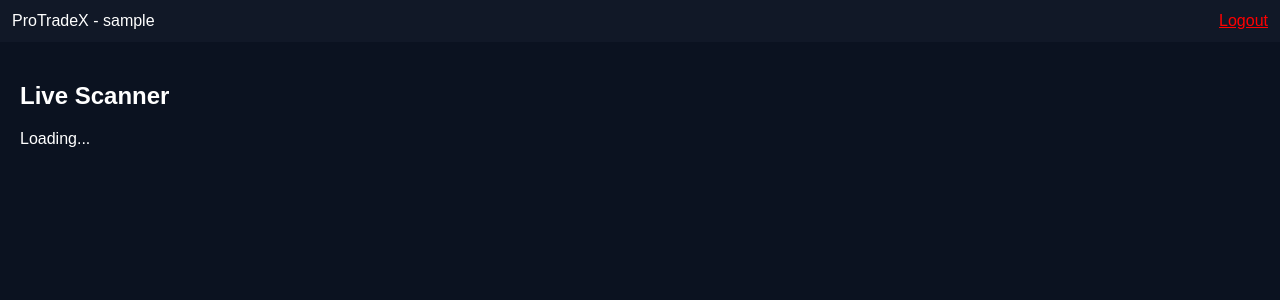
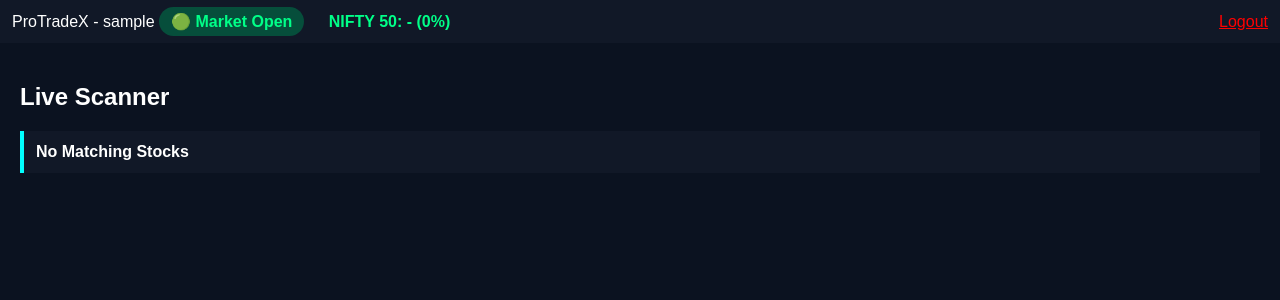
Before and after one commit to sd7224103-crypto/live-scanner, a Flask app: page /dashboard in a window 1280 px wide. Shown: the top 300 px of the page. Run offline with Flask 3, Linux system fonts and the light colour scheme; the visitor is signed in with stand-in values (Sample User, id 1); data that the repository does not hold is empty.

Commit message:
Update dashboard.html

```diff
--- a/templates/dashboard.html
+++ b/templates/dashboard.html
@@ -2,9 +2,14 @@
 <html>
 <head>
 <title>ProTradeX</title>
+
 <style>
 body{margin:0;background:#0b1220;color:white;font-family:Arial}
-.header{background:#111827;padding:12px;display:flex;justify-content:space-between}
+.header{background:#111827;padding:12px;display:flex;justify-content:space-between;align-items:center}
+.badge{padding:6px 12px;border-radius:20px;font-weight:bold}
+.green{background:#064e3b;color:#00ff88}
+.red{background:#4b0000;color:#ff4d4d}
+.nifty{margin-left:20px;font-weight:bold}
 .main{padding:20px}
 .alert{background:#111827;margin:10px 0;padding:12px;border-left:4px solid cyan;font-weight:bold}
 </style>
@@ -12,7 +17,11 @@ body{margin:0;background:#0b1220;color:white;font-family:Arial}
 <body>
 
 <div class="header">
-<div>ProTradeX - {{ user }}</div>
+<div>
+ProTradeX - {{ user }}
+<span id="marketStatus" class="badge"></span>
+<span id="niftyStrip" class="nifty"></span>
+</div>
 <a href="/logout" style="color:red">Logout</a>
 </div>
 
@@ -22,23 +31,55 @@ body{margin:0;background:#0b1220;color:white;font-family:Arial}
 </div>
 
 <script>
+
 function loadScanner(){
 fetch('/live-scanner')
 .then(r=>r.json())
-.then(data=>{
+.then(res=>{
+
 let html=""
-if(data.length===0){
-html="<div class='alert'>No Matching Stocks</div>"
+
+if(!res.market_open){
+document.getElementById("marketStatus").innerHTML="🔴 Market Closed"
+document.getElementById("marketStatus").className="badge red"
+html+=`<div class="alert">Showing Previous Trading Day: ${res.date}</div>`
+}
+else{
+document.getElementById("marketStatus").innerHTML="🟢 Market Open"
+document.getElementById("marketStatus").className="badge green"
+}
+
+if(res.data.length===0){
+html+="<div class='alert'>No Matching Stocks</div>"
 }else{
-data.forEach(x=>{
+res.data.forEach(x=>{
 html+=`<div class="alert"><b>${x.stock}</b> → ${x.condition}</div>`
 })
 }
+
 document.getElementById("alerts").innerHTML=html
 })
 }
+
+function loadNifty(){
+fetch('/nifty')
+.then(r=>r.json())
+.then(data=>{
+let color = data.change>=0 ? "#00ff88" : "#ff4d4d"
+document.getElementById("niftyStrip").innerHTML =
+`NIFTY 50: ${data.ltp} (${data.change}%)`
+document.getElementById("niftyStrip").style.color=color
+})
+}
+
 loadScanner()
-setInterval(loadScanner,3000)
+loadNifty()
+
+setInterval(()=>{
+loadScanner()
+loadNifty()
+},3000)
+
 </script>
 
 </body>
```
